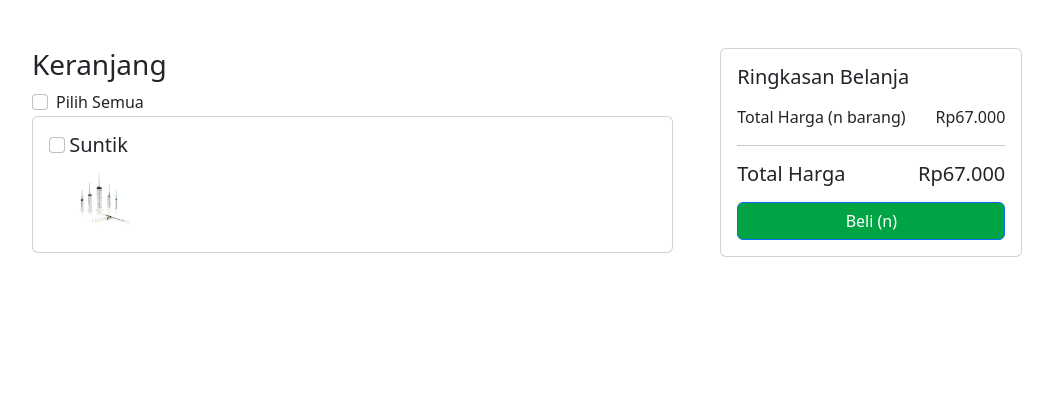
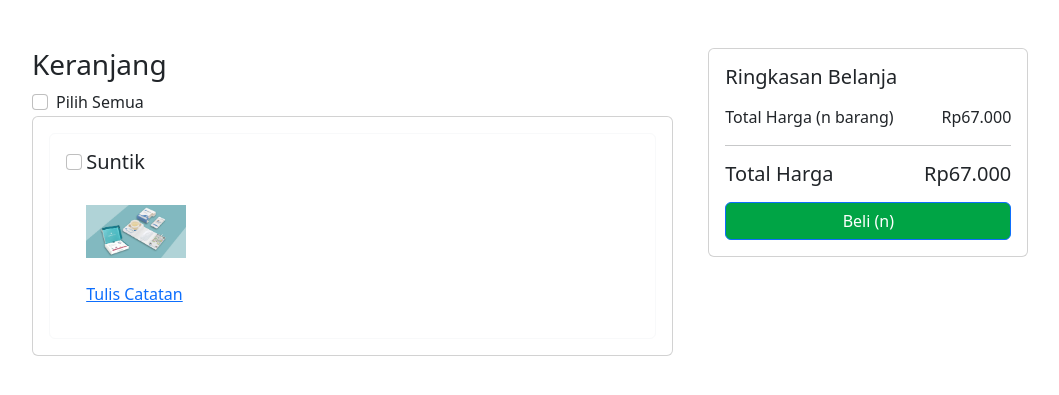
Before and after one commit to AdityaNugraha1/PROJECT_AKHIR, a PHP site: page /keranjang.php in a window 1280 px wide. Shown: the top 395 px of the page, without its empty margins (145-1204 px from the left). Run offline with PHP 8.4, Linux system fonts and the light colour scheme.

Commit message:
keranjangku raono progres asuu

```diff
--- a/keranjang.php
+++ b/keranjang.php
@@ -16,7 +16,6 @@
                 <div class="col-1">
                 </div>
 
-
                 <div class="col-7">
                     <h3>Keranjang</h3>
                     <div class="form-check">
@@ -25,44 +24,28 @@
                             Pilih Semua
                         </label>
                     </div>
-
                     <div class="card">
+                        <div class="card-body">
+                            <div class="card border-light">
                                 <div class="card-body">
                                     <input class="form-check-input" type="checkbox" id="item1">
                                     <label class="form-check-label" for="item1">
                                         <h5>Suntik</h5>
-                                <div class="d-flex justify-content-between">
-                                    <img src="img/suntikan.png" class="img-fluid rounded-3" alt="Shopping item" style="width: 65px;">
+                                        <div class="d-flex justify-content-between" style="width:100px;height:100px;">
+                                            <img src="img/blood.jpg" class="img-fluid rounded-3" alt="Shopping item" style="object-fit: contain;">
+                                        </div>
+                                        <p>
+                                            <a data-bs-toggle="collapse" href="#catatan" role="button" aria-expanded="false" aria-controls="catatan">
+                                                Tulis Catatan
+                                            </a>
+                                        </p>
+                                        <div class="collapse" id="catatan" style="width: 130px;">
+                                            <input class="card card-body" style="height: 5px;" type="text">
                                         </div>
                                     </label>
                                 </div>
                             </div>
-                    <!-- <div class="card mb-3">
-                  <div class="card-body">
-                    <div class="d-flex justify-content-between">
-                      <div class="d-flex flex-row align-items-center">
-                        <div>
-                          <img
-                            src="https://mdbcdn.b-cdn.net/img/Photos/new-templates/bootstrap-shopping-carts/img1.webp"
-                            class="img-fluid rounded-3" alt="Shopping item" style="width: 65px;">
                         </div>
-                        <div class="ms-3">
-                          <h5>Iphone 11 pro</h5>
-                          <p class="small mb-0">256GB, Navy Blue</p>
-                        </div>
-                      </div>
-                      <div class="d-flex flex-row align-items-center">
-                        <div style="width: 50px;">
-                          <h5 class="fw-normal mb-0">2</h5>
-                        </div>
-                        <div style="width: 80px;">
-                          <h5 class="mb-0">$900</h5>
-                        </div>
-                        <a href="#!" style="color: #cecece;"><i class="fas fa-trash-alt"></i></a>
-                      </div>
-                    </div>
-                  </div>
-                </div> -->
                     </div>
 
                     <!-- Kolom kanan Berisi total -->
@@ -88,6 +71,8 @@
                         </div>
                     </div>
                 </div>
+            </div>
+        </div>
     </section>
     <script src="https://cdn.jsdelivr.net/npm/bootstrap@5.2.2/dist/js/bootstrap.bundle.min.js" integrity="sha384-OERcA2EqjJCMA+/3y+gxIOqMEjwtxJY7qPCqsdltbNJuaOe923+mo//f6V8Qbsw3" crossorigin="anonymous"></script>
 </body>
```
Lines whose indentation alone changed are shown as unchanged.
